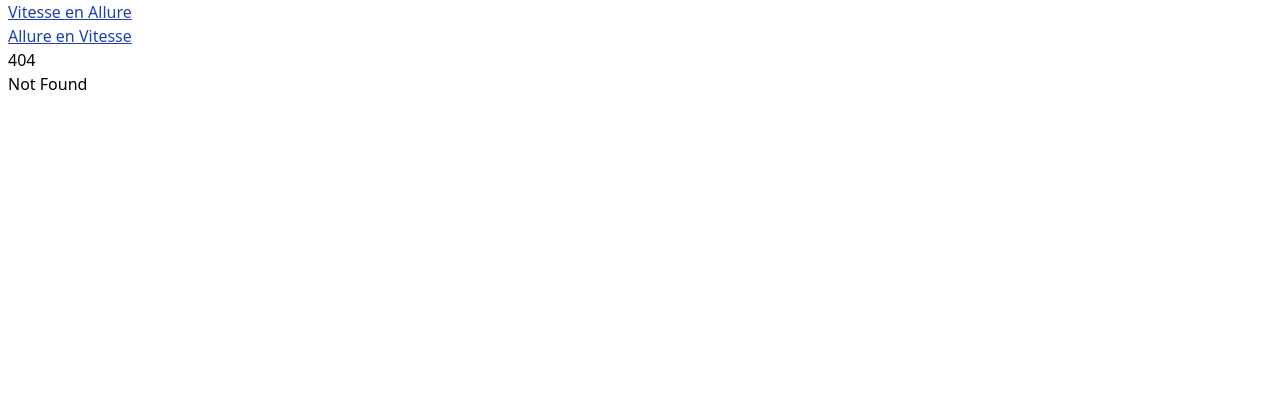
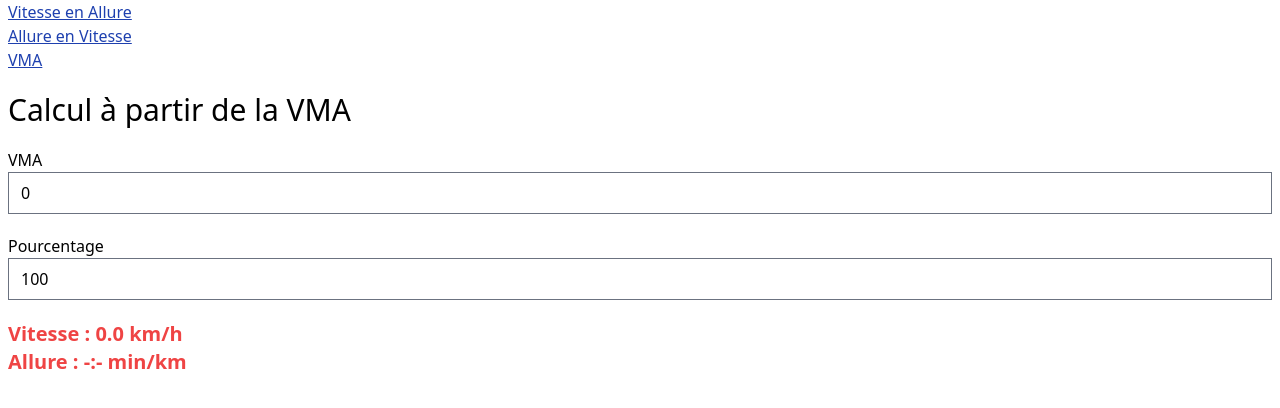
Before and after one commit to Ryltarrr/running-converter, a SvelteKit app: page /vma in a window 1280 px wide. Before the commit this address had no page. Shown: the top 408 px of the page. Built offline with nearby package versions, Linux system fonts and the light colour scheme.

Commit message:
added vma calculator

```diff
--- /dev/null
+++ b/src/lib/helpers.ts
@@ -0,0 +1,17 @@
+export function getSpeedFromPace(paceMinutes: number, paceSeconds: number): string {
+	if (paceMinutes + paceSeconds === 0) {
+		return '--';
+	}
+	return ((1 * 60) / (paceMinutes + paceSeconds / 60)).toFixed(1).toLocaleLowerCase();
+}
+
+export function getPaceFromSpeed(speed: number | null | undefined): string {
+	if (typeof speed !== 'number' || speed === 0) {
+		return '-:-';
+	}
+	const parsedSpeed = 60 / speed;
+	const integer = Math.floor(parsedSpeed);
+	const decimal = Math.round((parsedSpeed - integer) * 60);
+	let formattedDecimal = decimal.toString().padStart(2, '0');
+	return `${integer}:${formattedDecimal}`;
+}
--- a/src/lib/index.ts
+++ /dev/null
@@ -1 +0,0 @@
-// place files you want to import through the `$lib` alias in this folder.
--- a/src/routes/+layout.svelte
+++ b/src/routes/+layout.svelte
@@ -8,6 +8,7 @@
 		<ul>
 			<li><a class="text-blue-800 underline" href="/">Vitesse en Allure</a></li>
 			<li><a class="text-blue-800 underline" href="/speed-to-pace">Allure en Vitesse</a></li>
+			<li><a class="text-blue-800 underline" href="/vma">VMA</a></li>
 		</ul>
 	</nav>
 	<div>
--- a/src/routes/pace-to-speed/+page.svelte
+++ b/src/routes/pace-to-speed/+page.svelte
@@ -1,8 +1,9 @@
 <script>
+	import { getSpeedFromPace } from '$lib/helpers';
 	let paceMinutes = $state(6);
 	let paceSeconds = $state(0);
 
-	let outputSpeed = $derived(((1 * 60) / (paceMinutes + paceSeconds / 60)).toFixed(2));
+	let outputSpeed = $derived(getSpeedFromPace(paceMinutes, paceSeconds));
 	let possibleSeconds = [
 		0, 1, 2, 3, 4, 5, 6, 7, 8, 9, 10, 11, 12, 13, 14, 15, 16, 17, 18, 19, 20, 21, 22, 23, 24, 25,
 		26, 27, 28, 29, 30, 31, 32, 33, 34, 35, 36, 37, 38, 39, 40, 41, 42, 43, 44, 45, 46, 47, 48, 49,
--- a/src/routes/speed-to-pace/+page.svelte
+++ b/src/routes/speed-to-pace/+page.svelte
@@ -1,16 +1,8 @@
 <script>
+	import { getPaceFromSpeed } from '$lib/helpers';
+
 	let speed = $state(10);
-
-	let outputPace = $derived.by(() => {
-		const parsedSpeed = 60 / speed;
-		const integer = Math.floor(parsedSpeed);
-		const decimal = Math.round((parsedSpeed - integer) * 60);
-		let formattedDecimal = decimal.toString();
-		if (decimal < 10) {
-			formattedDecimal = `0${decimal}`;
-		}
-		return `${integer}:${formattedDecimal}`;
-	});
+	let outputPace = $derived(getPaceFromSpeed(speed));
 </script>
 
 <main>
--- /dev/null
+++ b/src/routes/vma/+page.svelte
@@ -0,0 +1,32 @@
+<script>
+	import { getPaceFromSpeed } from '$lib/helpers';
+
+	let vma = $state(0);
+	let percent = $state(100);
+	let outputSpeed = $derived(vma * (percent / 100));
+	let outputPace = $derived(getPaceFromSpeed(outputSpeed));
+</script>
+
+<main>
+	<h1 class="my-5 text-3xl">Calcul à partir de la VMA</h1>
+	<div class="mb-5">
+		<label for="pace-minutes" class="block">VMA</label>
+		<input id="pace-minutes" type="number" class="block w-full" bind:value={vma} />
+	</div>
+
+	<div class="mb-5">
+		<label for="pace-minutes" class="block">Pourcentage</label>
+		<input
+			id="pace-minutes"
+			type="number"
+			min="5"
+			max="120"
+			step="5"
+			class="block w-full"
+			bind:value={percent}
+		/>
+	</div>
+
+	<div class="text-xl font-bold text-red-500">Vitesse : {outputSpeed.toFixed(1)} km/h</div>
+	<div class="text-xl font-bold text-red-500">Allure : {outputPace} min/km</div>
+</main>
```
